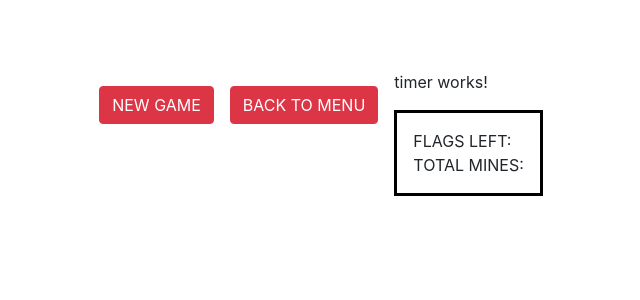
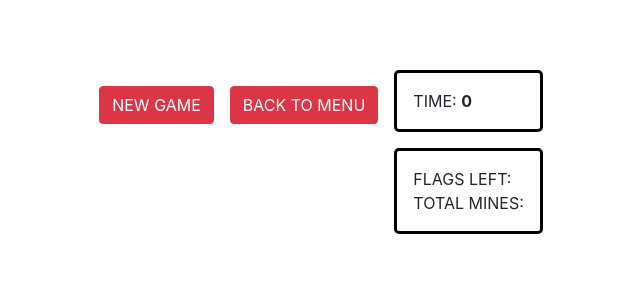
Before and after one commit to heakerson/JustMinesweeper, an Angular app: page /Gameplay/1 in a window 1280 px wide. Shown: the top 300 px of the page, without its empty margins (319-959 px from the left). Built offline with nearby package versions, Linux system fonts and the light colour scheme.

Commit message:
Updated functionality for the timer and counter components

```diff
--- a/src/app/board/BoardModel.ts
+++ b/src/app/board/BoardModel.ts
@@ -9,7 +9,7 @@ export class BoardModel{
 
     Grid : GridModel;
     Counter : CounterModel;
-    Timer : TimerModel = new TimerModel();
+    Timer : TimerModel = new TimerModel(this);
     Difficulty : Difficulty;
     Flags : number = 0;
     MinesLocated : number = 0;
--- a/src/app/counter/counter.component.css
+++ b/src/app/counter/counter.component.css
@@ -1,3 +1,4 @@
 #CounterContainer{
-    border: 3px solid black
+    border: 3px solid black;
+    border-radius: 5px;
 }
--- a/src/app/counter/counter.component.html
+++ b/src/app/counter/counter.component.html
@@ -1,10 +1,10 @@
-<div id="CounterContainer" class="p-3">
+<div id="CounterContainer" class="p-3 mt-3">
   <div>
     FLAGS LEFT:
-    <span [class.text-success]="Model.Count > 0 || (Model.Count == 0 && Model.Board.GameStatus == 3)"
+    <span class="font-weight-bold" [class.text-success]="Model.Count > 0 || (Model.Count == 0 && Model.Board.GameStatus == 3)"
         [class.text-danger]="Model.Count < 0 || (Model.Count == 0 && Model.Board.GameStatus != 3)">{{Model.Count}}</span>
   </div>
   <div class="">
-    TOTAL MINES: {{Model.Board.Difficulty.MineCount}}
+    TOTAL MINES: <span class="font-weight-bold">{{Model.Board.Difficulty.MineCount}}</span>
   </div>
 </div>
--- a/src/app/timer/TimerModel.ts
+++ b/src/app/timer/TimerModel.ts
@@ -1,16 +1,29 @@
+import { BoardModel } from "../board/BoardModel";
+
 export class TimerModel{
 
-    public Time : number;
+    public Time : number = 0;
+    private Started : boolean = false;
+
+    constructor(public Board : BoardModel){
+        setInterval(() => {
+            if(this.Started){
+                this.Time++;
+                console.log("count");
+            }
+        }, 1000);
+    }
 
     public Reset(){
-
+        this.Started = false;
+        this.Time = 0;
     }
 
     public Start(){
-
+        this.Started = true;
     }
 
     public Stop(){
-
+        this.Started = false;
     }
 }
--- a/src/app/timer/timer.component.css
+++ b/src/app/timer/timer.component.css
@@ -0,0 +1,9 @@
+#TimerContainer{
+    border: 3px solid black;
+    width: 100%;
+    border-radius: 5px;
+}
+
+.done{
+    color:blue;
+}
--- a/src/app/timer/timer.component.html
+++ b/src/app/timer/timer.component.html
@@ -1,3 +1,3 @@
-<p>
-  timer works!
-</p>
+<div id="TimerContainer" class="p-3">
+  TIME: <span class="font-weight-bold" [class.done]="Model.Board.GameStatus != 0 && Model.Board.GameStatus != 1">{{Model.Time}}</span>
+</div>
--- a/src/app/timer/timer.component.ts
+++ b/src/app/timer/timer.component.ts
@@ -1,4 +1,5 @@
 import { Component, OnInit, Input } from '@angular/core';
+import { TimerModel } from './TimerModel';
 
 @Component({
   selector: 'app-timer',
@@ -7,7 +8,7 @@ import { Component, OnInit, Input } from '@angular/core';
 })
 export class TimerComponent implements OnInit {
 
-  @Input() Model : TimerComponent;
+  @Input() Model : TimerModel;
 
   constructor() { }
 
```
